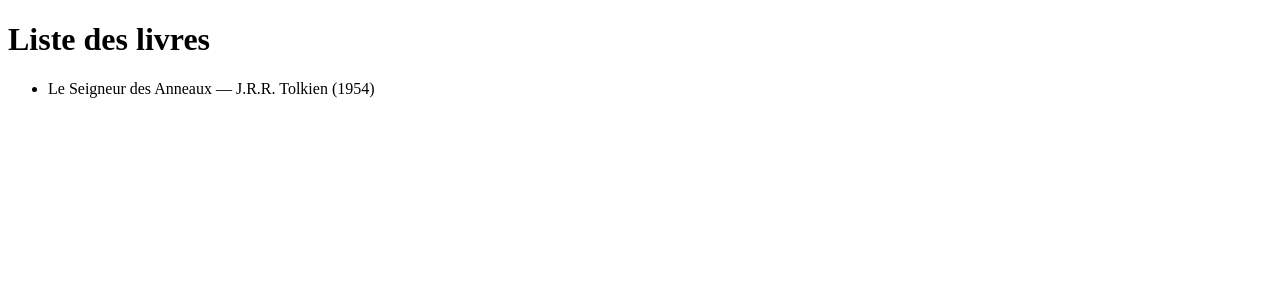
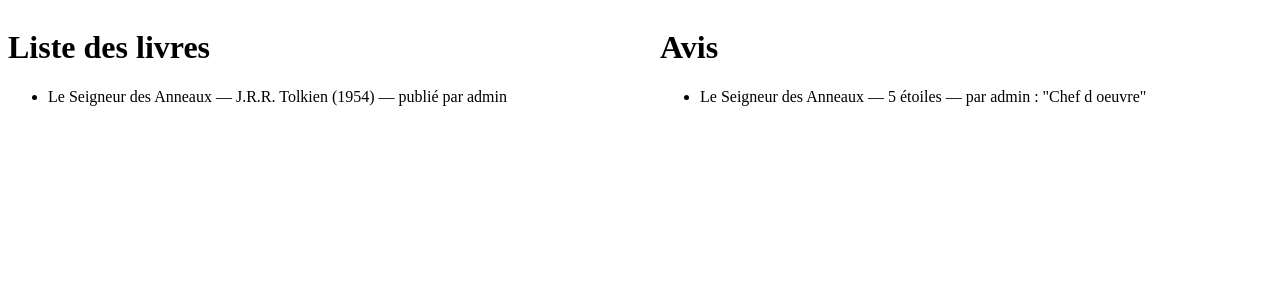
Before and after one commit to LudovicBeber/BiblioLivreDjango, a Django app: page / in a window 1280 px wide. Shown: the top 300 px of the page. Run offline with Django 5.2, Linux system fonts and the light colour scheme; data comes from the database, SQL or seed files in the repository; both versions use the stored data as it was after the commit.

Commit message:
Affichage user sur livres et avis, layout flexbox cote a cote

```diff
--- a/biblioLivre/books/models.py
+++ b/biblioLivre/books/models.py
@@ -4,6 +4,7 @@ class Livre(models.Model):
     name = models.CharField(max_length=100, unique=True)
     author = models.CharField(max_length=100)
     year = models.IntegerField()
+    user = models.ForeignKey('auth.User', on_delete=models.CASCADE)
 
     def __str__(self):
         return self.name
--- a/biblioLivre/books/templates/books/acceuil.html
+++ b/biblioLivre/books/templates/books/acceuil.html
@@ -2,11 +2,23 @@
 <html>
 <head><title>BiblioLivre</title></head>
 <body>
-    <h1>Liste des livres</h1>
-    <ul>
-        {% for livre in livres %}
-            <li>{{ livre.name }} — {{ livre.author }} ({{ livre.year }})</li>
-        {% endfor %}
-    </ul>
+    <div style="display: flex; gap: 40px;">
+        <div style="flex: 1;">
+            <h1>Liste des livres</h1>
+            <ul>
+                {% for livre in livres %}
+                    <li>{{ livre.name }} — {{ livre.author }} ({{ livre.year }}) — publié par {{ livre.user.username }}</li>
+                {% endfor %}
+            </ul>
+        </div>
+        <div style="flex: 1;">
+            <h1>Avis</h1>
+            <ul>
+                {% for avi in avis %}
+                    <li>{{ avi.livre.name }} — {{ avi.rating }} étoiles — par {{ avi.user.username }} : "{{ avi.commentaire }}"</li>
+                {% endfor %}
+            </ul>
+        </div>
+    </div>
 </body>
 </html>
--- a/biblioLivre/books/views.py
+++ b/biblioLivre/books/views.py
@@ -1,9 +1,8 @@
-from .models import Livre
+from .models import Livre, Avis
 from django.shortcuts import render
-
 
 
 def Acceuil(request):
     livres = Livre.objects.all()
-    return render(request, 'books/acceuil.html', {'livres': livres})
-# Create your views here.
+    avis = Avis.objects.all()
+    return render(request, 'books/acceuil.html', {'livres': livres, 'avis': avis})
```
Also changed, not shown: biblioLivre/books/migrations/0001_initial.py, biblioLivre/db.sqlite3.
